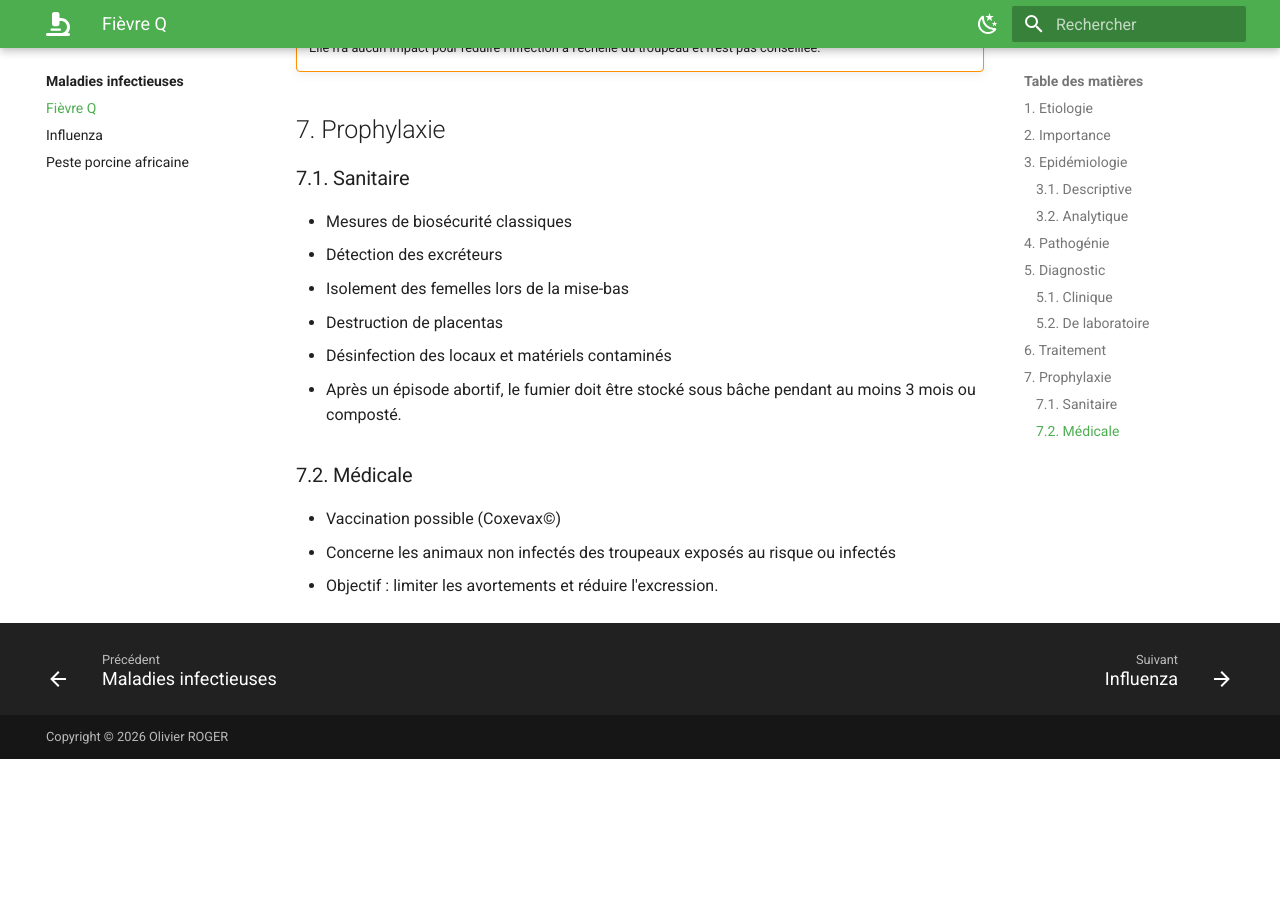
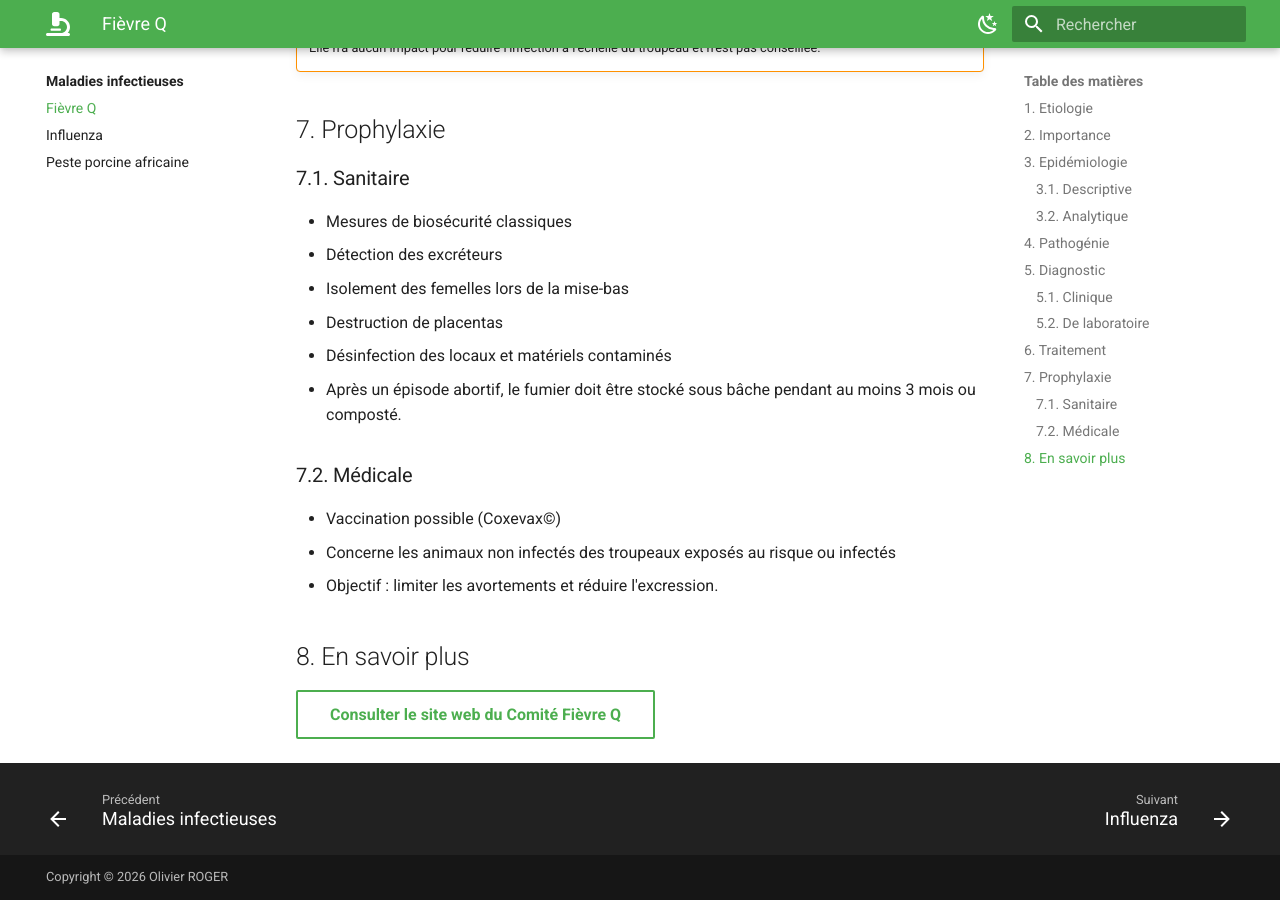
Before and after one commit to olivier-roger-vet/sante-animale-tech, an MkDocs documentation site: the page built from docs/maladies_infectieuses/fievre_q.md, in a window 1280 px wide and 900 px high, scrolled down 3926 px. Built offline with MkDocs 1.6.1 and Material for MkDocs 9.7.7, drawn with Linux system fonts in a browser that asks for light colours; before the commit the page ends 4685 px from its top, so only the background shows below that.

Commit message:
QFever updated

```diff
--- a/docs/maladies_infectieuses/fievre_q.md
+++ b/docs/maladies_infectieuses/fievre_q.md
@@ -161,3 +161,7 @@
 - Vaccination possible (Coxevax&copy;)
 - Concerne les animaux non infectés des troupeaux exposés au risque ou infectés
 - Objectif : limiter les avortements et réduire l'excression.
+
+## 8. En savoir plus
+
+[Consulter le site web du Comité Fièvre Q](https://www.comitefievreq.com/){.md-button}
```
